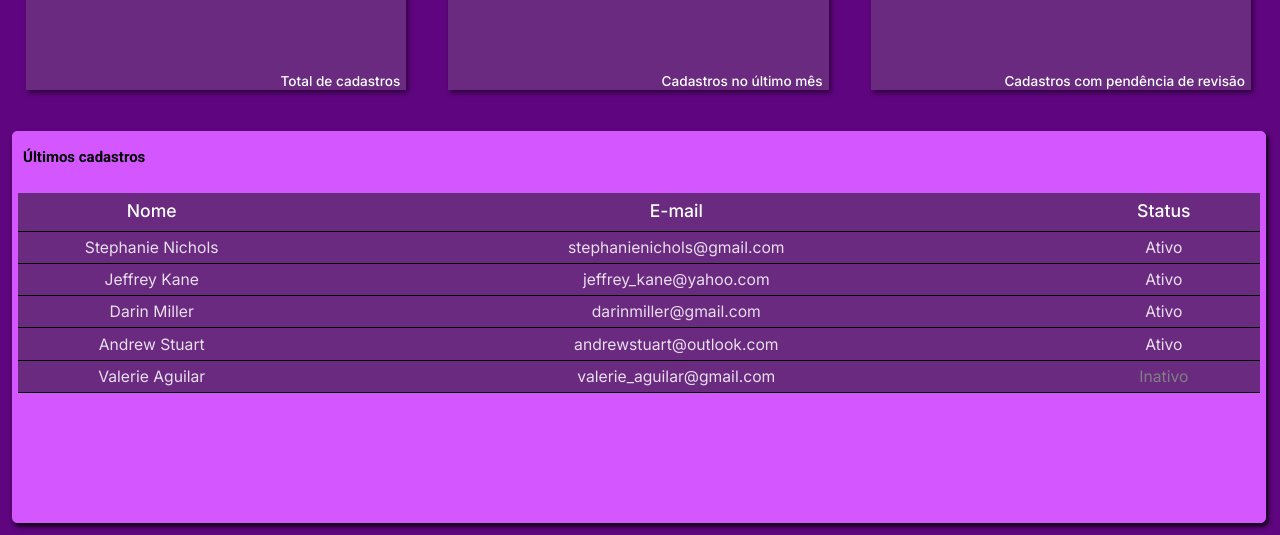
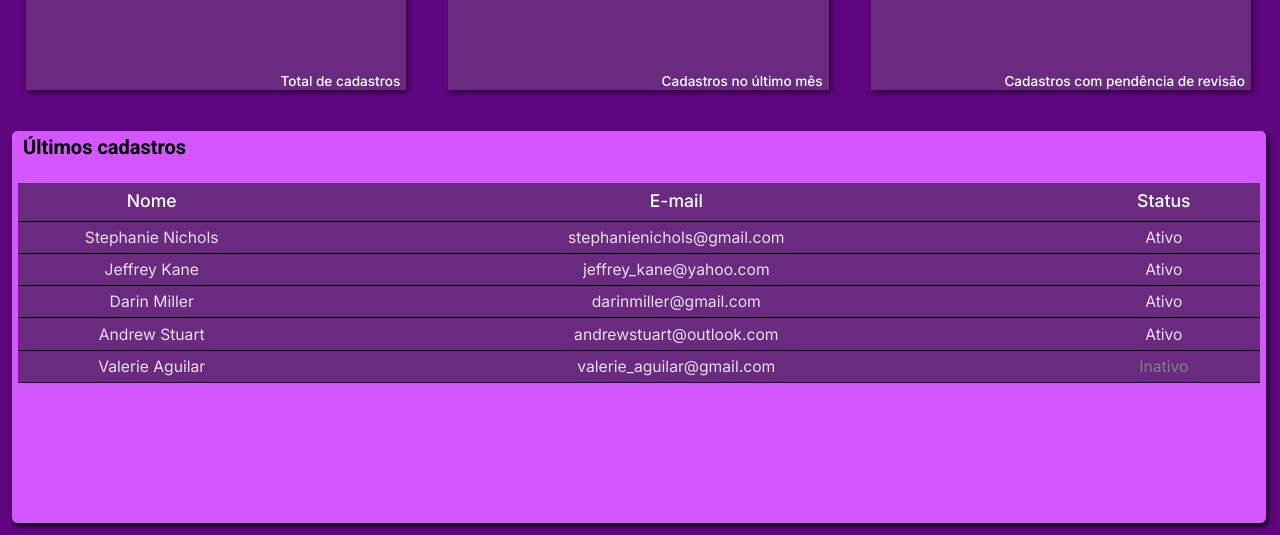
Before and after one commit to Pedro200231/projeto-ocatt, a plain HTML site: page home.html in a window 1280 px wide. Shown: the part 265-800 px from the top of the page. Drawn offline with nearby package versions, Linux system fonts and the light colour scheme.

Commit message:
fonte do h1 do home

```diff
--- a/home.css
+++ b/home.css
@@ -163,13 +163,8 @@ main{
     border-radius: 5px;
     margin: 12px;
 }
-main > h1{
-    font-size: 18px;
-    font-weight: 700;
-    font-family: 'Roboto', sans-serif;
-    line-height: 21.09px;
+main > span#h1{
     margin-left: 5px;
-    margin-top: 10px;
 }
 main > div{
     width: 100%;
--- a/home.html
+++ b/home.html
@@ -69,7 +69,7 @@
         </div>
 
         <main>
-            <h1>Últimos cadastros</h1>
+            <span id="h1">Últimos cadastros</span>
             <div>
                 <table>
                     <tr>
```
